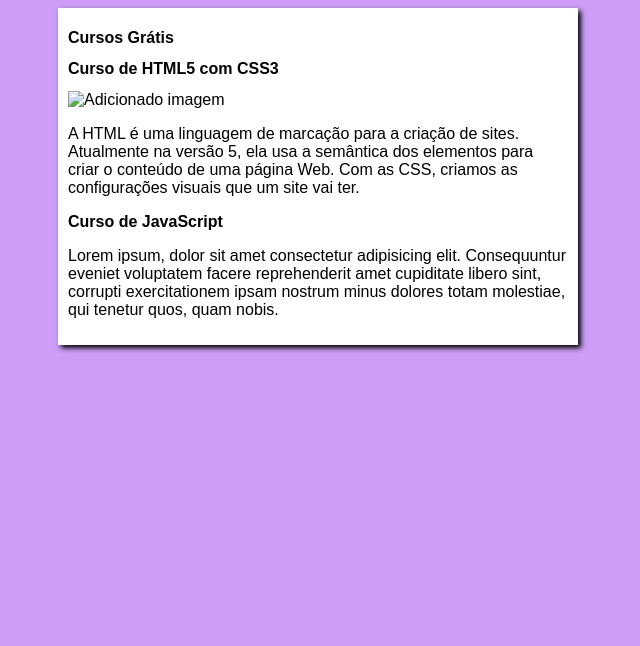
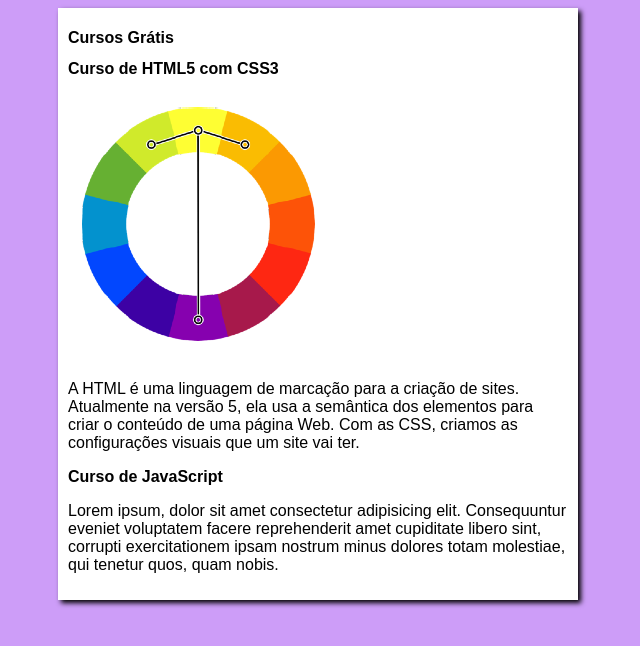
Before and after one commit to crisengdev/projeto-site, a plain HTML site: page index.html in a window 1280 px wide. Shown: the whole page, without its empty margins (322-962 px from the left). Drawn offline with Linux system fonts and the light colour scheme; the site is published under a folder, as on GitHub Pages, so addresses that start at the root find nothing.

Commit message:
Ajuste imagem

```diff
--- a/index.html
+++ b/index.html
@@ -13,7 +13,7 @@
         </header>
         <article>
             <h2>Curso de HTML5 com CSS3</h2>
-            <img src="/imagens/CoresAnalogasMaisUmaComplementar04.PNG" alt="Adicionado imagem">
+            <img src="imagens/CoresAnalogasMaisUmaComplementar04.PNG" alt="Adicionado imagem">
             <p>A HTML é uma linguagem de marcação para a criação de sites. Atualmente na versão 5, ela usa a semântica
                 dos elementos para criar o conteúdo de uma página Web. Com as CSS, criamos as configurações visuais que um site vai ter.</p>
         </article>
```
